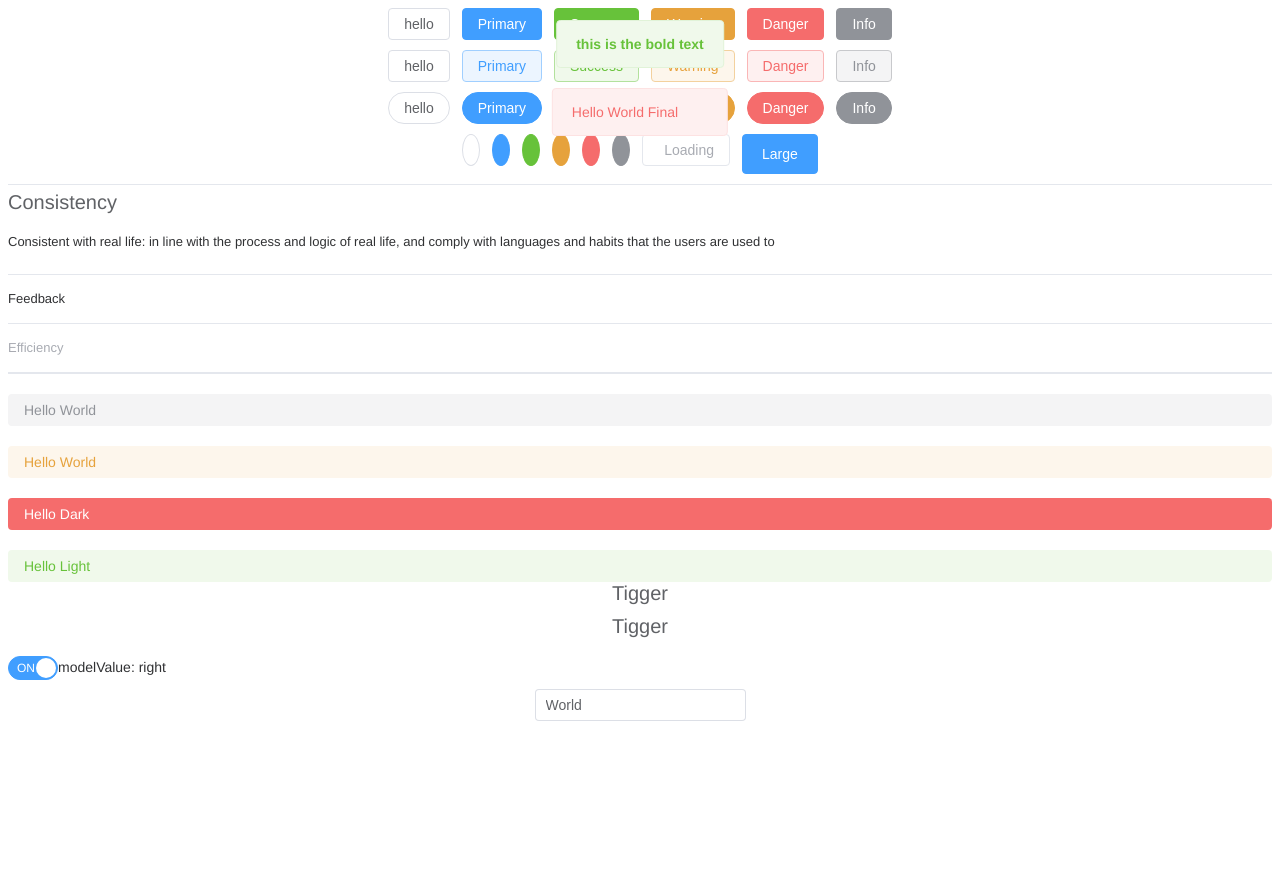
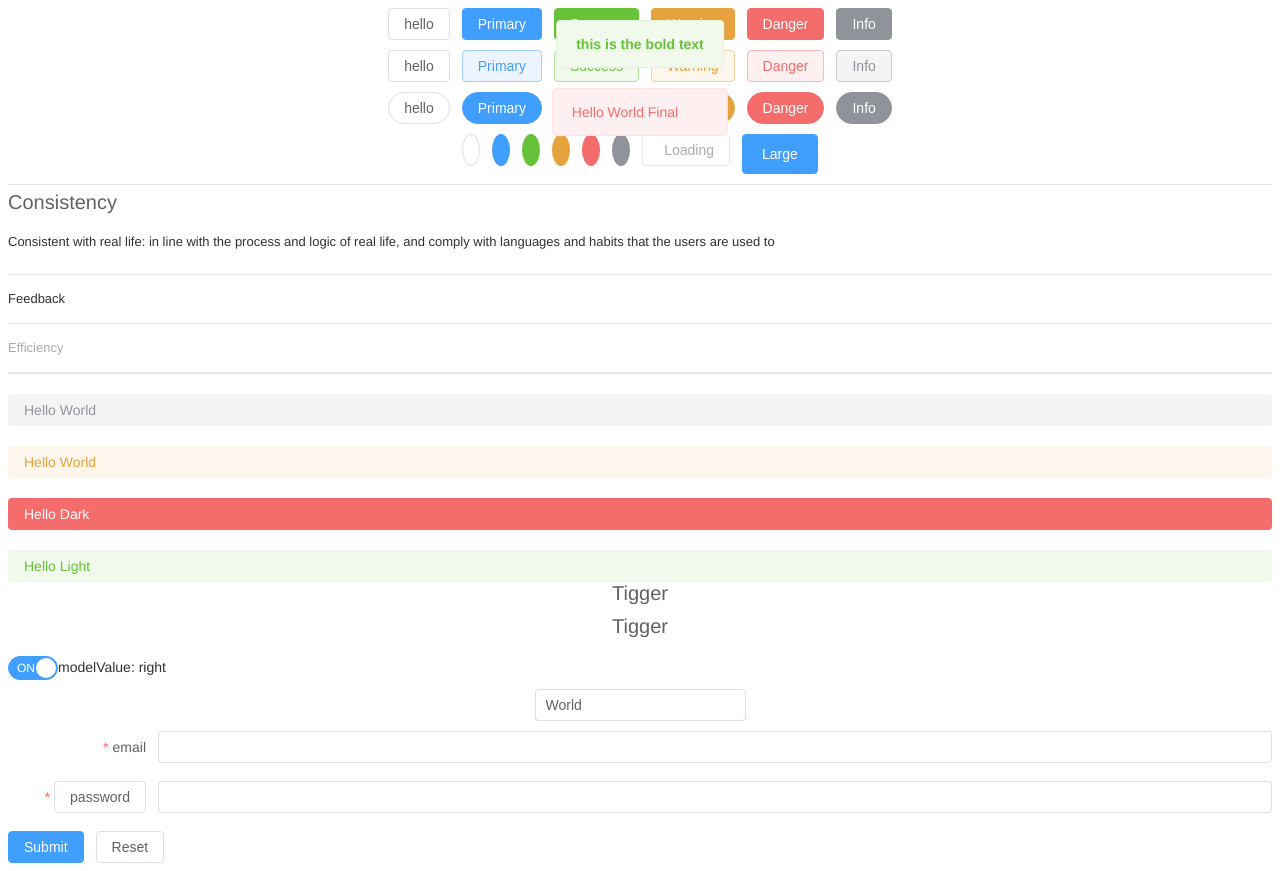
Before and after one commit to HasonoCell/Mercury-UI, a Vue app: page / in a window 1280 px wide. Before the commit the page ends 800 px from the top, so only its background shows below. Built offline with nearby package versions, Linux system fonts and the light colour scheme; the HTML template or start-up script is replaced by a standard one.

Commit message:
完成Form组件

```diff
--- a/package.json
+++ b/package.json
@@ -16,6 +16,7 @@
     "@fortawesome/free-solid-svg-icons": "^6.7.2",
     "@fortawesome/vue-fontawesome": "^3.0.8",
     "@popperjs/core": "^2.11.8",
+    "async-validator": "^4.2.5",
     "lodash-es": "^4.17.21",
     "vue": "^3.5.13"
   },
--- a/src/App.vue
+++ b/src/App.vue
@@ -12,6 +12,7 @@ import { createMessage } from "./components/Message/method";
 import type { MenuOptions } from "./components/Dropdown/types";
 import Switch from "./components/Switch/Switch.vue";
 import Select from "./components/Select/Select.vue";
+import Basic from "./components/Form/Basic.vue";
 
 const collapseOpenedVal = ref(["a"]);
 
@@ -169,6 +170,10 @@ onMounted(() => {
       :render-label="customRender"
     ></Select>
   </div>
+
+  <div class="form">
+    <Basic></Basic>
+  </div>
 </template>
 
 <style lang="scss" scoped>
--- /dev/null
+++ b/src/components/Form/Basic.vue
@@ -0,0 +1,38 @@
+<script setup lang="ts">
+import Input from "../Input/Input.vue";
+import Form from "./Form.vue";
+import FormItem from "./FormItem.vue";
+import Button from "../Button/Button.vue";
+import { reactive } from "vue";
+
+const model = reactive({
+  email: "",
+  password: "",
+});
+
+const rules = {
+  email: [{ type: "email" as const, required: true, trigger: "blur" }],
+  password: [{ type: "string" as const, required: true, trigger: "blur" }],
+};
+</script>
+
+<template>
+  <div>
+    <Form :model="model" :rules="rules">
+      <FormItem label="email" prop="email">
+        <Input v-model="model.email" />
+      </FormItem>
+
+      <FormItem label="password" prop="password">
+        <template #label="{ label }">
+          <Button>{{ label }}</Button>
+        </template>
+        <Input v-model="model.password" />
+      </FormItem>
+      <div>
+        <Button type="primary">Submit</Button>
+        <Button>Reset</Button>
+      </div>
+    </Form>
+  </div>
+</template>
--- /dev/null
+++ b/src/components/Form/Form.vue
@@ -0,0 +1,75 @@
+<script setup lang="ts">
+import { provide } from "vue";
+import {
+  formContextKey,
+  type FormContext,
+  type FormInstance,
+  type FormItemContext,
+  type FormProps,
+  type FormValidateFailure,
+} from "./types";
+import type { ValidateFieldsError } from "async-validator";
+
+const props = defineProps<FormProps>();
+
+defineOptions({
+  name: "VkForm",
+});
+
+const fields: FormItemContext[] = [];
+
+const addField: FormContext["addField"] = (field) => {
+  fields.push(field);
+};
+
+const removeField: FormContext["removeField"] = (field) => {
+  if (field.prop) {
+    fields.splice(fields.indexOf(field), 1);
+  }
+};
+
+const resetFields = (keys: string[] = []) => {
+  const filterArr = keys.length > 0 ? fields.filter((field) => keys.includes(field.prop)) : fields;
+  filterArr.forEach((field) => field.resetField());
+};
+
+const clearValidate = (keys: string[] = []) => {
+  const filterArr = keys.length > 0 ? fields.filter((field) => keys.includes(field.prop)) : fields;
+  filterArr.forEach((field) => field.clearValidate());
+};
+
+const validate = async () => {
+  let validationErrors: ValidateFieldsError = {};
+  for (const field of fields) {
+    try {
+      await field.validate("");
+    } catch (e) {
+      const error = e as FormValidateFailure;
+      validationErrors = {
+        ...validationErrors,
+        ...error.fields,
+      };
+    }
+  }
+  if (Object.keys(validationErrors).length === 0) return true;
+  return Promise.reject(validationErrors);
+};
+
+provide(formContextKey, {
+  ...props,
+  addField,
+  removeField,
+});
+
+defineExpose<FormInstance>({
+  validate,
+  resetFields,
+  clearValidate,
+});
+</script>
+
+<template>
+  <form class="vk-form">
+    <slot />
+  </form>
+</template>
--- /dev/null
+++ b/src/components/Form/FormItem.vue
@@ -0,0 +1,155 @@
+<script setup lang="ts">
+import { computed, inject, onMounted, onUnmounted, provide, reactive } from "vue";
+import type {
+  FormItemProps,
+  FormValidateFailure,
+  FormItemContext,
+  ValidateStatusProp,
+  FormItemInstance,
+} from "./types";
+import { formContextKey, formItemContextKey } from "./types";
+import { isNil } from "lodash-es";
+import Schema from "async-validator";
+
+const props = defineProps<FormItemProps>();
+
+defineOptions({
+  name: "VkFormItem",
+});
+
+const formContext = inject(formContextKey);
+
+const validateStatus: ValidateStatusProp = reactive({
+  state: "init",
+  errorMsg: "",
+  loading: false,
+});
+
+let initialValue: null = null;
+
+const innerValue = computed(() => {
+  const model = formContext?.model;
+  if (model && props.prop && !isNil(model[props.prop])) {
+    return model[props.prop];
+  } else {
+    return null;
+  }
+});
+
+const itemRules = computed(() => {
+  const rules = formContext?.rules;
+  if (rules && props.prop && rules[props.prop]) {
+    return rules[props.prop];
+  } else {
+    return null;
+  }
+});
+
+const getTriggeredRules = (trigger?: string) => {
+  const rules = itemRules.value;
+  if (rules) {
+    return rules.filter((rule) => {
+      if (!rule.trigger || !trigger) return true;
+      return rule.trigger && rule.trigger === trigger;
+    });
+  } else {
+    return [];
+  }
+};
+
+const isRequired = computed(() => {
+  return itemRules.value?.some((rule) => rule.required);
+});
+
+const validate = async (trigger?: string) => {
+  const modelName = props.prop;
+  const triggeredRules = getTriggeredRules(trigger);
+  if (triggeredRules.length === 0) return true;
+  if (modelName) {
+    const validator = new Schema({
+      [modelName]: triggeredRules || [],
+    });
+    validateStatus.loading = true;
+    return validator
+      .validate({
+        [modelName]: innerValue.value,
+      })
+      .then(() => {
+        validateStatus.state = "success";
+      })
+      .catch((e: FormValidateFailure) => {
+        const { errors } = e;
+        validateStatus.state = "error";
+        validateStatus.errorMsg = errors && errors.length > 0 ? errors[0].message || "" : "";
+        console.log(e.errors);
+        return Promise.reject(e);
+      })
+      .finally(() => {
+        validateStatus.loading = false;
+      });
+  }
+};
+
+const clearValidate = () => {
+  validateStatus.state = "init";
+  validateStatus.errorMsg = "";
+  validateStatus.loading = false;
+};
+
+const resetField = () => {
+  clearValidate();
+  const model = formContext?.model;
+  if (model && props.prop && !isNil(model[props.prop])) {
+    model[props.prop] = initialValue;
+  }
+};
+
+const context: FormItemContext = {
+  validate,
+  prop: props.prop || "",
+  clearValidate,
+  resetField,
+};
+
+provide(formItemContextKey, context);
+
+onMounted(() => {
+  if (props.prop) {
+    formContext?.addField(context);
+    initialValue = innerValue.value;
+  }
+});
+
+onUnmounted(() => {
+  formContext?.removeField(context);
+});
+
+defineExpose<FormItemInstance>({
+  validateStatus,
+  validate,
+  resetField,
+  clearValidate,
+});
+</script>
+
+<template>
+  <div
+    class="vk-form-item"
+    :class="{
+      'is-error': validateStatus.state === 'error',
+      'is-success': validateStatus.state === 'success',
+      'is-loading': validateStatus.loading,
+      'is-required': isRequired,
+    }"
+  >
+    <label class="vk-form-item__label">
+      <slot name="label" :label="label">{{ label }}</slot>
+    </label>
+    <div class="vk-form-item__content">
+      <slot :validate="validate" />
+      <div class="vk-form-item__error-msg" v-if="validateStatus.state === 'error'">
+        {{ validateStatus.errorMsg }}
+      </div>
+    </div>
+  </div>
+</template>
--- /dev/null
+++ b/src/components/Form/style.scss
@@ -0,0 +1,56 @@
+.vk-form {
+    --vk-form-label-font-size: var(--vk-font-size-base);
+    --vk-form-content-font-size: var(--vk-font-size-base)
+}
+
+.vk-form-item {
+    display: flex;
+    margin-bottom: 18px;
+
+    .vk-form-item__label {
+        width: 150px;
+        height: 32px;
+        line-height: 32px;
+        padding: 0 12px 0 0;
+        box-sizing: border-box;
+        display: flex;
+        justify-content: flex-end;
+        font-size: var(--vk-form-label-font-size);
+        color: var(--vk-text-color-regular);
+    }
+
+    .vk-form-item__content {
+        display: flex;
+        flex-wrap: wrap;
+        align-items: center;
+        flex: 1;
+        line-height: 32px;
+        font-size: var(--vk-form-content-font-szie);
+        min-width: 0;
+        position: relative;
+    }
+
+    .vk-form-item__error-msg {
+        position: absolute;
+        top: 100%;
+        left: 0;
+        padding-top: 2px;
+        color: var(--vk-color-danger);
+        font-size: 12px;
+        line-height: 1;
+    }
+}
+
+.vk-form-item.is-error .vk-input__wrapper {
+    box-shadow: 0 0 0 1px var(--vk-color-danger) inset;
+}
+
+.vk-form-item.is-success .vk-input__wrapper {
+    box-shadow: 0 0 0 1px var(--vk-color-danger) inset;
+}
+
+.vk-form-item.is-required > .vk-form-item__label::before {
+    content: "*";
+    color: var(--vk-color-danger);
+    padding-right: 4px;
+}
--- /dev/null
+++ b/src/components/Form/types.ts
@@ -0,0 +1,58 @@
+/* eslint-disable @typescript-eslint/no-explicit-any */
+import type { InjectionKey } from "vue";
+import type { RuleItem, ValidateError, ValidateFieldsError } from "async-validator";
+
+export interface FormItemProps {
+  label: string;
+  prop?: string;
+}
+
+export interface FormItemRule extends RuleItem {
+  trigger?: string;
+}
+
+export type FormRules = Record<string, FormItemRule[]>;
+
+export interface FormProps {
+  model: Record<string, any>;
+  rules: FormRules;
+}
+
+export interface FormContext extends FormProps {
+  addField: (field: FormItemContext) => void;
+  removeField: (field: FormItemContext) => void;
+}
+
+export interface FormItemContext {
+  validate: (trigger?: string) => Promise<any>;
+  prop: string;
+  resetField(): void;
+  clearValidate(): void;
+}
+
+export interface FormValidateFailure {
+  errors: ValidateError[] | null;
+  fields: ValidateFieldsError;
+}
+
+export interface FormInstance {
+  validate: () => Promise<any>;
+  clearValidate: () => void;
+  resetFields: () => void;
+}
+
+export interface ValidateStatusProp {
+  state: "init" | "success" | "error";
+  errorMsg: string;
+  loading: boolean;
+}
+
+export interface FormItemInstance {
+  validateStatus: ValidateStatusProp;
+  validate: (trigger?: string) => Promise<any>;
+  resetField(): void;
+  clearValidate(): void;
+}
+
+export const formContextKey: InjectionKey<FormContext> = Symbol("formContextKey");
+export const formItemContextKey: InjectionKey<FormItemContext> = Symbol("formItemContextKey");
--- a/src/components/Input/Input.vue
+++ b/src/components/Input/Input.vue
@@ -1,9 +1,10 @@
 <script setup lang="ts">
-import { computed, ref, useAttrs, watch } from "vue";
+import { computed, inject, ref, useAttrs, watch } from "vue";
 import type { InputEmits, InputProps } from "./types";
 import type { Ref } from "vue";
 import Icon from "../Icon/Icon.vue";
 import { nextTick } from "vue";
+import { formItemContextKey } from "../Form/types";
 
 defineOptions({
   name: "VkInput",
@@ -13,6 +14,7 @@ defineOptions({
 const props = withDefaults(defineProps<InputProps>(), {
   type: "text",
   autocomplete: "off",
+  modelValue: "",
 });
 
 const emits = defineEmits<InputEmits>();
@@ -27,6 +29,12 @@ const passwordVisible = ref(false);
 
 const inputRef = ref() as Ref<HTMLElement>;
 
+const formItemContext = inject(formItemContextKey, undefined);
+
+const runValidation = (trigger?: string) => {
+  formItemContext?.validate?.(trigger).catch((e) => console.log(e.errors));
+};
+
 const showClear = computed(
   () => props.clearable && !props.disabled && !!innerValue.value && isFocus.value
 );
@@ -38,10 +46,12 @@ const showPasswordArea = computed(
 const handleInput = () => {
   emits("update:modelValue", innerValue.value);
   emits("input", innerValue.value);
+  runValidation("input");
 };
 
 const handleChange = () => {
   emits("change", innerValue.value);
+  runValidation("change");
 };
 
 const handleFocus = (event: FocusEvent) => {
@@ -57,6 +67,7 @@ const keepFocus = async () => {
 const handleBlur = (event: FocusEvent) => {
   isFocus.value = true;
   emits("blur", event);
+  runValidation("blur");
 };
 
 const clear = () => {
--- a/src/components/Input/types.ts
+++ b/src/components/Input/types.ts
@@ -1,7 +1,7 @@
 export interface InputProps {
   type?: "text" | "textarea" | "password";
   size?: "small" | "large";
-  modelValue: string;
+  modelValue?: string;
   clearable?: boolean;
   showPassword?: boolean;
   disabled?: boolean;
--- a/src/components/Select/Select.vue
+++ b/src/components/Select/Select.vue
@@ -213,6 +213,13 @@ watch(
   }
 );
 
+watch(
+  () => props.modelValue,
+  (newVal) => {
+    initialOption!.value = newVal;
+  }
+);
+
 const NOOP = () => {};
 </script>
 
--- a/src/styles/index.scss
+++ b/src/styles/index.scss
@@ -10,3 +10,4 @@
 @use '../components/Input/style.scss' as input;
 @use '../components/Switch/style.scss' as switch;
 @use '../components/Select/style.scss' as select;
+@use '../components/Form/style.scss' as form;
```
Also changed, not shown: 1 other file (tests, documents, lock files or other folders).
